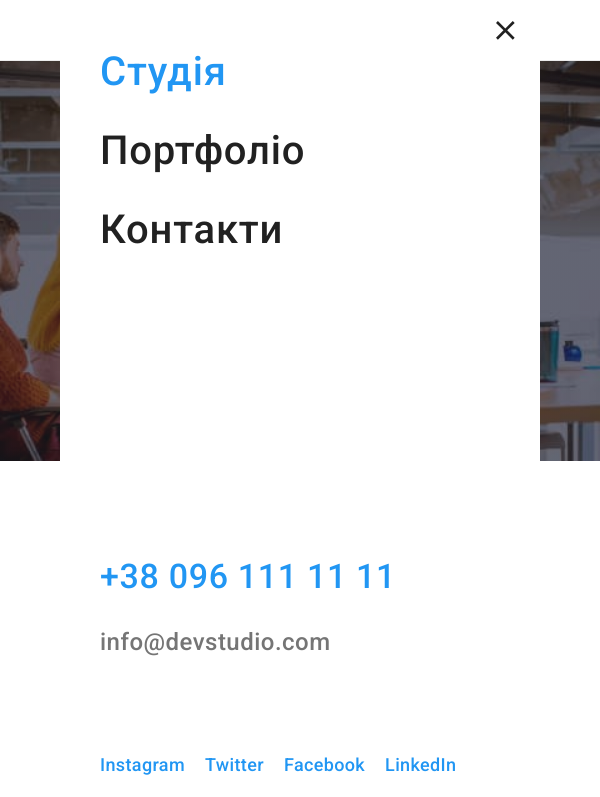
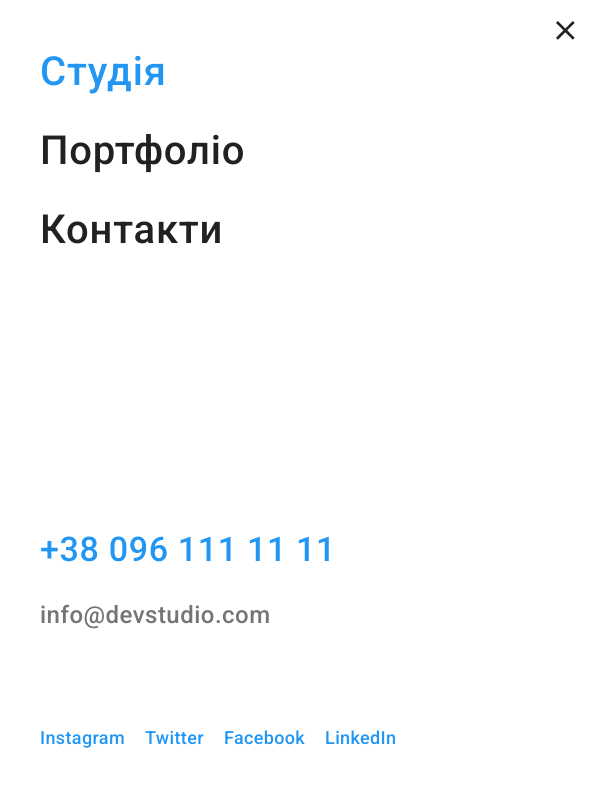
Before and after one commit to ZhenianaKozhan/goit-markup-hw-08, a plain HTML site: page index.html in a window 600 px wide. Both pictures are taken after a click on the button 505 px from the left and 30 px from the top of the page. Shown: the top 797 px of the page. Drawn offline with nearby package versions, Linux system fonts and the light colour scheme.

Commit message:
пофіксив бургерменю

```diff
--- a/index.html
+++ b/index.html
@@ -17,13 +17,13 @@
     <header class="page-header">
       <div class="container page-header__container">
           <a lang="en" href="./index.html" class="logo">Web<span class="logo-text">Studio</span></a>
-          <button type="button" class="button-mobile js-open-menu" aria-expanded="false" aria-controls="mobile-menu">
+          <button type="button" class="menu-toggle js-open-menu" aria-expanded="false" aria-controls="mobile-menu">
             <svg width="40" height="40" aria-label="Перемикач мобільного меню">
               <use href="./images/icons.svg#menu" class="icon-mobile"></use>
             </svg>
           </button>
-          <div class="js-menu-container">
-            <button type="button" class="button-mobile js-close-menu">
+          <div class="menu-container js-menu-container" id="menu-conteiner">
+            <button type="button" class="menu-toggle js-close-menu">
               <svg width="40" height="40">
                 <use href="./images/icons.svg#cross" class="icon-mobile"></use>
               </svg>
@@ -502,6 +502,9 @@
       </div>
     </footer>
     <script src="./js/modal.js"></script>
+    <script defer src="https://cdnjs.cloudflare.com/ajax/libs/body-scroll-lock/3.1.5/bodyScrollLock.min.js"
+      integrity="sha512-HowizSDbQl7UPEAsPnvJHlQsnBmU2YMrv7KkTBulTLEGz9chfBoWYyZJL+MUO6p/yBuuMO/8jI7O29YRZ2uBlA=="
+      crossorigin="anonymous"></script>
     <script src="./js/mobile-menu.js"></script>
   </body>
 </html>
--- a/sass/components/_hero.scss
+++ b/sass/components/_hero.scss
@@ -8,20 +8,20 @@
     background-repeat: no-repeat;
     text-align: center;
 
-    @media screen and (max-width:767px) {
-        min-width: 480px;
-        background: linear-gradient(rgba(47, 48, 58, 0.4), rgba(47, 48, 58, 0.4)), url(../images/mbghero.jpg);
+    @media screen and (max-width: $mobile) {
+        max-width: 480px;
+        background: linear-gradient(rgba(47, 48, 58, 0.4), rgba(47, 48, 58, 0.4)), url('../images/mbghero.jpg');
         background-size: cover;
 
         @media screen and (min-device-pixel-ratio: 2),
             (min-resolution: 192dpi),
             (min-resolution: 2dppx) {
-                background: linear-gradient(rgba(47, 48, 58, 0.4), rgba(47, 48, 58, 0.4)), url(../images/mbghero@2x.ipg);
+                background: linear-gradient(rgba(47, 48, 58, 0.4), rgba(47, 48, 58, 0.4)), url('../images/mbghero@2x.ipg');
             }
     }
 
-    @media screen and (min-width: $tablet) and (max-width:1199px) {
-        min-width: 768px;
+    @media screen and (min-width: 481px) and (max-width:$tablet) {
+        max-width: 768px;
         background: linear-gradient(rgba(47, 48, 58, 0.4), rgba(47, 48, 58, 0.4)), url(../images/tbghero.jpg);
         background-size: cover;
 
@@ -32,7 +32,7 @@
             }
     }
 
-    @media screen and (min-width: $desktop) {
+    @media screen and (min-width: 769px) {
         min-height: 600px;
         padding-top: 200px;
         padding-bottom: 200px;
--- a/sass/components/_page-footer.scss
+++ b/sass/components/_page-footer.scss
@@ -18,7 +18,6 @@
 
     @media screen and (max-width: 1199px) {
         text-align: center;
-        margin-bottom: 60px;
     }
 
 }
@@ -67,7 +66,6 @@
 
     @media screen and (max-width: 1199px) {
         text-align: center;
-        margin-bottom: 60px;
     }
 
     @media screen and (min-width: $desktop) {
@@ -115,6 +113,7 @@
     @media screen and (min-width: $tablet) and (max-width: 1199px) {
         margin-left: auto;
         margin-right: auto;
+        margin-top: 60px;
     }
 
     @media screen and (max-width: 1199px) {
--- a/sass/components/_page-hedder.scss
+++ b/sass/components/_page-hedder.scss
@@ -1,11 +1,11 @@
 .page-header {
     border-bottom: 1px solid #ECECEC;
+    position: relative;
 }
 
 .page-header__container {
     display: flex;
     align-items: center;
-    position: relative;
 
     @media screen and (max-width: 767px) {
         justify-content: space-between;
@@ -13,19 +13,23 @@
     }
 }
 
-.js-menu-container {
+.menu-container {
     @media screen and (max-width:767px) {
         display: none;
-        flex-direction: column;
-        position: absolute;
-        top: 0;
-        left: 0;
-        width: 100%;
-        background-color: $primary-bg-color;
-        padding: 48px 40px;
-
+        transform: translateX(100%);
+        transition: transform 250ms ease-in-out;
         &.is-open {
             display: flex;
+            flex-direction: column;
+            position: fixed;
+            top: 0;
+            left: 0;
+            width: 100%;
+            height: 100vh;
+            background-color: $primary-bg-color;
+            padding: 48px 40px;
+            z-index: 999;
+            transform: translateX(0);
         }
     }
 
@@ -36,7 +40,7 @@
     }
 }
 
-.button-mobile {
+.menu-toggle {
     display: inline-block;
     margin: 0;
     padding: 0;
@@ -63,10 +67,6 @@
 
 
 .site-nav {
-    @media screen and (max-width:767px) {
-        margin-bottom: 302px;
-    }
-
     @media screen and (min-width:$tablet) {
         display: flex;
         margin-left: 87px;
@@ -149,6 +149,7 @@
     @media screen and (max-width:767px) {
         display: flex;
         flex-direction: column-reverse;
+        margin-top: auto;
     }
 
     @media screen and (min-width: $tablet) {
@@ -167,10 +168,6 @@
 .site-contact__item {
     @media screen and (max-width:767px) {
         margin-bottom: 32px;
-    }
-
-    @media screen and (min-width:$tablet) and (max-width:1199px) {
-        margin-right: 96px;
     }
 
     @media screen and (min-width: $desktop) {
--- a/sass/utils/_basic.scss
+++ b/sass/utils/_basic.scss
@@ -6,8 +6,6 @@ body {
     font-size: 14px;
     line-height: 1.71;
     letter-spacing: 0.03em;
-
-
 }
 
 h1,
@@ -31,7 +29,6 @@ img {
     max-width: 100%;
     height: auto;
 }
-
 
 .button {
     display: inline-block;
```
Also changed, not shown: css/main.css, css/main.min.css, 2 other files.
